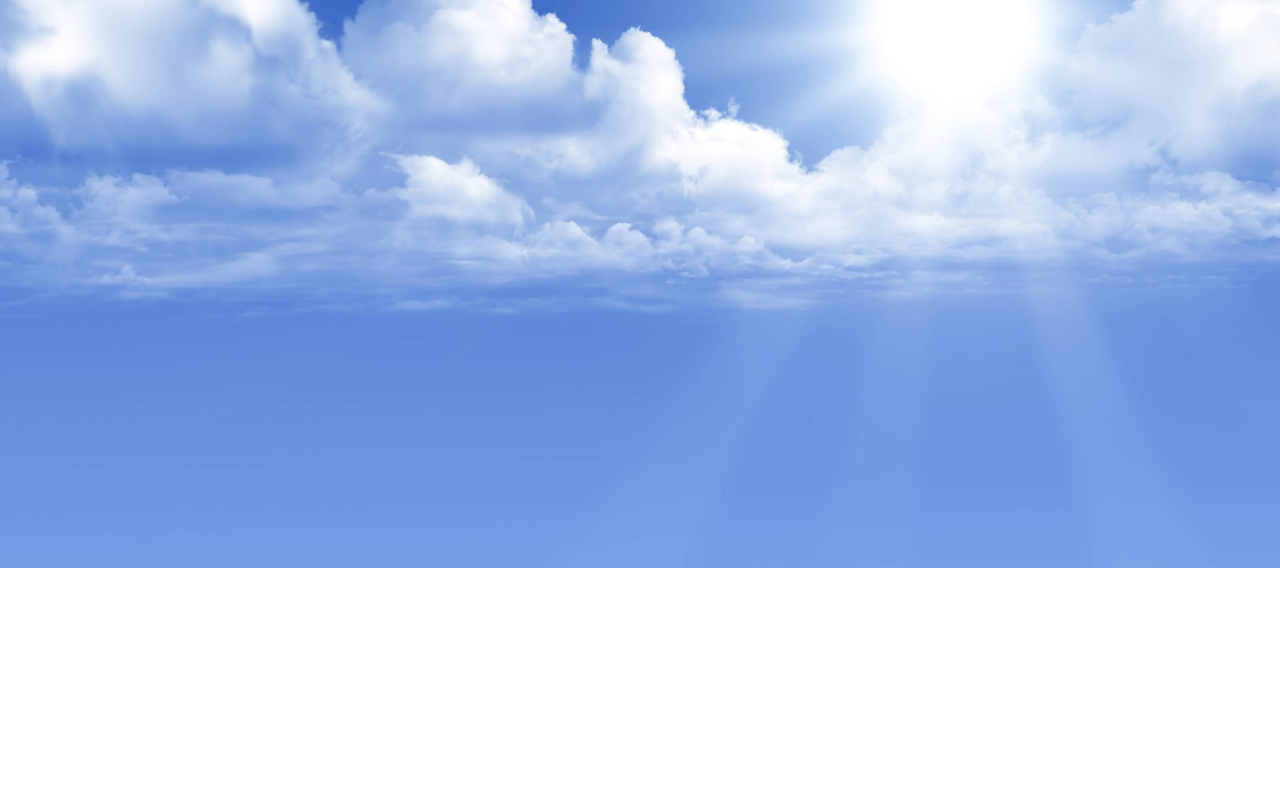
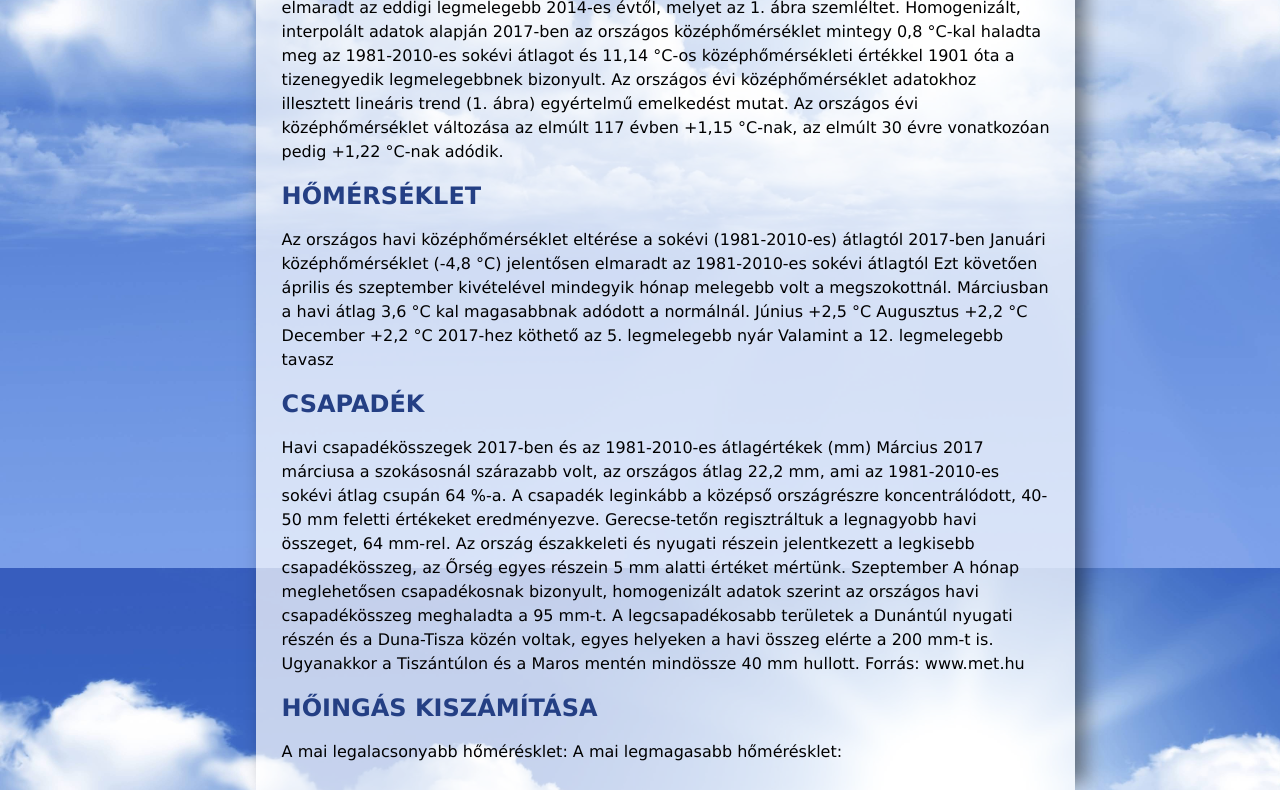
Before and after one commit to DPKRig0/idojaras_git_dolgozat_RigoNorbert, a plain HTML site: page index.html in a window 1280 px wide. Shown: the part 232-1022 px from the top of the page. Before the commit the page ends 800 px from the top, so only its background shows below. Drawn offline with Linux system fonts and the light colour scheme.

Commit message:
7-8 feladat

```diff
--- a/ido.css
+++ b/ido.css
@@ -54,3 +54,6 @@ input
 	font-size:medium;
 	margin-top:2%;
 }
+h1, h2{
+color: #243f84;
+text-transform: uppercase;}
--- a/index.html
+++ b/index.html
@@ -9,8 +9,40 @@
 </head>
 <body>
     <div id="keret">
+        <h1> 2017. időjárása</h1>
 
+A Földön a 2017-es évet hőmérsékleti szempontból jelenleg a három legmelegebb év között tartjuk számon. A globálisan rekord meleg 2016 után, az elmúlt év 2015-tel megegyező értékkel került a 3. helyre. A 2017-es év hazánk területén is összességében az átlagosnál melegebb volt.
 
+Az évi középhőmérséklet szinte teljesen megegyezett 2016. évivel, azonban elmaradt az eddigi legmelegebb 2014-es évtől, melyet az 1. ábra szemléltet. Homogenizált, interpolált adatok alapján 2017-ben az országos középhőmérséklet mintegy 0,8 °C-kal haladta meg az 1981-2010-es sokévi átlagot és 11,14 °C-os középhőmérsékleti értékkel 1901 óta a tizenegyedik legmelegebbnek bizonyult. Az országos évi középhőmérséklet adatokhoz illesztett lineáris trend (1. ábra) egyértelmű emelkedést mutat. Az országos évi középhőmérséklet változása az elmúlt 117 évben +1,15 °C-nak, az elmúlt 30 évre vonatkozóan pedig +1,22 °C-nak adódik.
+
+<h2>Hőmérséklet</h2>
+
+Az országos havi középhőmérséklet eltérése a sokévi (1981-2010-es) átlagtól 2017-ben
+
+Januári középhőmérséklet (-4,8 °C) jelentősen elmaradt az 1981-2010-es sokévi átlagtól
+Ezt követően április és szeptember kivételével mindegyik hónap melegebb volt a megszokottnál.
+Márciusban a havi átlag 3,6 °C kal magasabbnak adódott a normálnál.
+Június +2,5 °C
+Augusztus +2,2 °C
+December +2,2 °C
+2017-hez köthető az 5. legmelegebb nyár
+Valamint a 12. legmelegebb tavasz
+
+<h2>Csapadék</h2>
+
+Havi csapadékösszegek 2017-ben és az 1981-2010-es átlagértékek (mm)
+
+Március
+2017 márciusa a szokásosnál szárazabb volt, az országos átlag 22,2 mm, ami az 1981-2010-es sokévi átlag csupán 64 %-a. A csapadék leginkább a középső országrészre koncentrálódott, 40-50 mm feletti értékeket eredményezve. Gerecse-tetőn regisztráltuk a legnagyobb havi összeget, 64 mm-rel. Az ország északkeleti és nyugati részein jelentkezett a legkisebb csapadékösszeg, az Őrség egyes részein 5 mm alatti értéket mértünk.
+Szeptember
+A hónap meglehetősen csapadékosnak bizonyult, homogenizált adatok szerint az országos havi csapadékösszeg meghaladta a 95 mm-t. A legcsapadékosabb területek a Dunántúl nyugati részén és a Duna-Tisza közén voltak, egyes helyeken a havi összeg elérte a 200 mm-t is. Ugyanakkor a Tiszántúlon és a Maros mentén mindössze 40 mm hullott.
+Forrás: www.met.hu
+
+<h2>Hőingás kiszámítása</h2>
+A mai legalacsonyabb hőmérésklet:
+A mai legmagasabb hőmérésklet:
+
+<https://met.hu/eghajlat/magyarorszag_eghajlata/eghajlati_visszatekinto/elmult_evek_idojarasa/>
 
     </div>
 </body>
```
